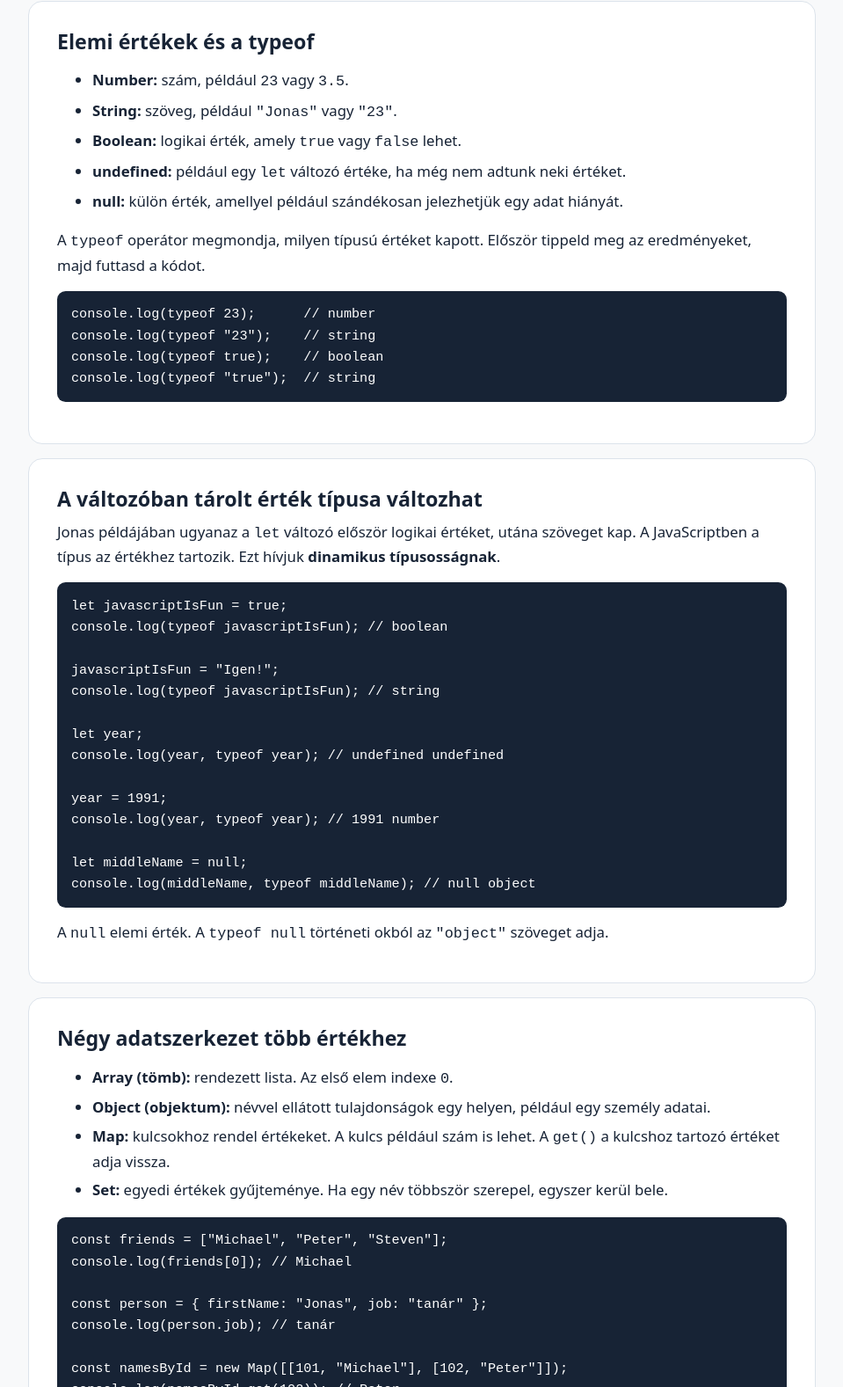
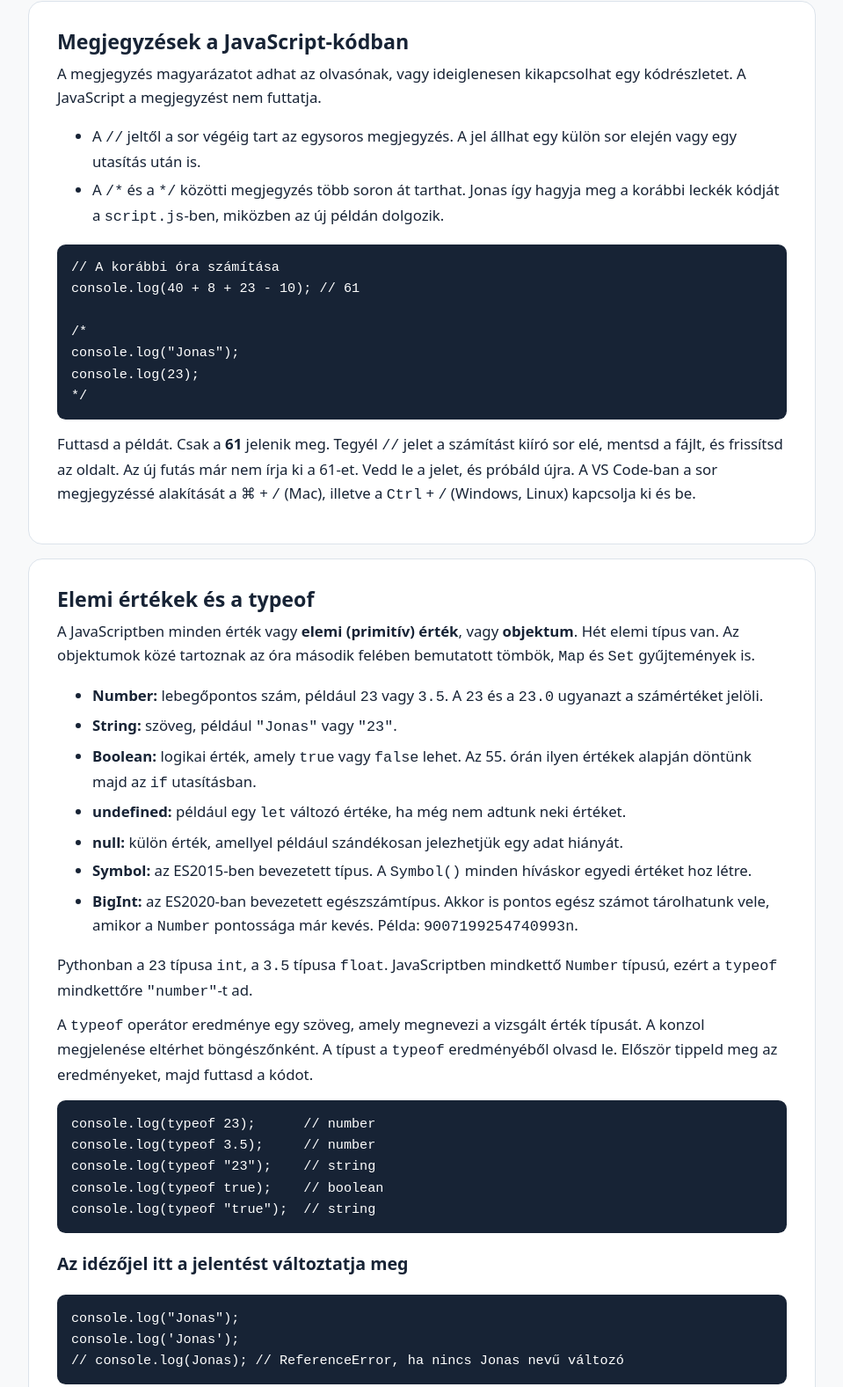
Before and after one commit to MrT27/tananyag, a plain HTML site: page info/11/javascript/45_ora/index.html in a window 1280 px wide. Shown: the part 281-1858 px from the top of the page at 88% size, without its empty margins (160-1119 px from the left). Drawn offline with Linux system fonts and the light colour scheme.

Commit message:
js update

```diff
--- a/info/11/javascript/45_ora/index.html
+++ b/info/11/javascript/45_ora/index.html
@@ -31,24 +31,53 @@
     </header>
 
     <section>
+      <h2>Megjegyzések a JavaScript-kódban</h2>
+      <p>A megjegyzés magyarázatot adhat az olvasónak, vagy ideiglenesen kikapcsolhat egy kódrészletet. A JavaScript a megjegyzést nem futtatja.</p>
+      <ul>
+        <li>A <code>//</code> jeltől a sor végéig tart az egysoros megjegyzés. A jel állhat egy külön sor elején vagy egy utasítás után is.</li>
+        <li>A <code>/*</code> és a <code>*/</code> közötti megjegyzés több soron át tarthat. Jonas így hagyja meg a korábbi leckék kódját a <code>script.js</code>-ben, miközben az új példán dolgozik.</li>
+      </ul>
+      <pre><code>// A korábbi óra számítása
+console.log(40 + 8 + 23 - 10); // 61
+
+/*
+console.log("Jonas");
+console.log(23);
+*/</code></pre>
+      <p>Futtasd a példát. Csak a <strong>61</strong> jelenik meg. Tegyél <code>//</code> jelet a számítást kiíró sor elé, mentsd a fájlt, és frissítsd az oldalt. Az új futás már nem írja ki a 61-et. Vedd le a jelet, és próbáld újra. A VS Code-ban a sor megjegyzéssé alakítását a <kbd>⌘</kbd> + <kbd>/</kbd> (Mac), illetve a <kbd>Ctrl</kbd> + <kbd>/</kbd> (Windows, Linux) kapcsolja ki és be.</p>
+    </section>
+
+    <section>
       <h2>Elemi értékek és a typeof</h2>
+      <p>A JavaScriptben minden érték vagy <strong>elemi (primitív) érték</strong>, vagy <strong>objektum</strong>. Hét elemi típus van. Az objektumok közé tartoznak az óra második felében bemutatott tömbök, <code>Map</code> és <code>Set</code> gyűjtemények is.</p>
       <ul>
-        <li><strong>Number:</strong> szám, például <code>23</code> vagy <code>3.5</code>.</li>
+        <li><strong>Number:</strong> lebegőpontos szám, például <code>23</code> vagy <code>3.5</code>. A <code>23</code> és a <code>23.0</code> ugyanazt a számértéket jelöli.</li>
         <li><strong>String:</strong> szöveg, például <code>"Jonas"</code> vagy <code>"23"</code>.</li>
-        <li><strong>Boolean:</strong> logikai érték, amely <code>true</code> vagy <code>false</code> lehet.</li>
+        <li><strong>Boolean:</strong> logikai érték, amely <code>true</code> vagy <code>false</code> lehet. Az 55. órán ilyen értékek alapján döntünk majd az <code>if</code> utasításban.</li>
         <li><strong>undefined:</strong> például egy <code>let</code> változó értéke, ha még nem adtunk neki értéket.</li>
         <li><strong>null:</strong> külön érték, amellyel például szándékosan jelezhetjük egy adat hiányát.</li>
+        <li><strong>Symbol:</strong> az ES2015-ben bevezetett típus. A <code>Symbol()</code> minden híváskor egyedi értéket hoz létre.</li>
+        <li><strong>BigInt:</strong> az ES2020-ban bevezetett egészszámtípus. Akkor is pontos egész számot tárolhatunk vele, amikor a <code>Number</code> pontossága már kevés. Példa: <code>9007199254740993n</code>.</li>
       </ul>
-      <p>A <code>typeof</code> operátor megmondja, milyen típusú értéket kapott. Először tippeld meg az eredményeket, majd futtasd a kódot.</p>
+      <p>Pythonban a <code>23</code> típusa <code>int</code>, a <code>3.5</code> típusa <code>float</code>. JavaScriptben mindkettő <code>Number</code> típusú, ezért a <code>typeof</code> mindkettőre <code>"number"</code>-t ad.</p>
+      <p>A <code>typeof</code> operátor eredménye egy szöveg, amely megnevezi a vizsgált érték típusát. A konzol megjelenése eltérhet böngészőnként. A típust a <code>typeof</code> eredményéből olvasd le. Először tippeld meg az eredményeket, majd futtasd a kódot.</p>
       <pre><code>console.log(typeof 23);      // number
+console.log(typeof 3.5);     // number
 console.log(typeof "23");    // string
 console.log(typeof true);    // boolean
 console.log(typeof "true");  // string</code></pre>
+      <h3>Az idézőjel itt a jelentést változtatja meg</h3>
+      <pre><code>console.log("Jonas");
+console.log('Jonas');
+// console.log(Jonas); // ReferenceError, ha nincs Jonas nevű változó</code></pre>
+      <p>A szöveg két végén azonos idézőjelet használj. Az idézőjelek nélküli <code>Jonas</code> névként értelmeződik. Ha ilyen változót nem hoztál létre, a harmadik sor bekapcsolása hivatkozási hibát (<code>ReferenceError</code>) eredményez.</p>
     </section>
 
     <section>
       <h2>A változóban tárolt érték típusa változhat</h2>
-      <p>Jonas példájában ugyanaz a <code>let</code> változó először logikai értéket, utána szöveget kap. A JavaScriptben a típus az értékhez tartozik. Ezt hívjuk <strong>dinamikus típusosságnak</strong>.</p>
+      <p>Változó létrehozásakor <strong>nem kell megadnod az adattípust</strong>. A <code>let year = 1991;</code> sorban a JavaScript az <code>1991</code> értékből tudja, hogy számot tárolunk. A típus az értékhez tartozik. A <code>let</code> változóba később más típusú értéket is tehetsz. Ezt hívjuk <strong>dinamikus típusosságnak</strong>.</p>
+      <p>Jonas példájában a <code>javascriptIsFun</code> változó először a <code>true</code> logikai értéket kapja, később az <code>"Igen!"</code> szöveget. A <code>typeof</code> mindig az éppen tárolt érték típusát mutatja. Hibát okozhat, ha a kód szöveget kap ott, ahol számmal szeretnénk számolni.</p>
+      <p>A példában az utasítások fentről lefelé futnak le. A <code>let javascriptIsFun</code> deklaráció után használjuk a nevet. Ha a kiírást a deklaráció elé teszed, <code>ReferenceError</code> keletkezik. Az új értéket a változó nevével és az <code>=</code> jellel adjuk meg, második <code>let</code> nélkül.</p>
       <pre><code>let javascriptIsFun = true;
 console.log(typeof javascriptIsFun); // boolean
 
@@ -63,6 +92,7 @@ console.log(year, typeof year); // 1991 number
 
 let middleName = null;
 console.log(middleName, typeof middleName); // null object</code></pre>
+      <p>A <code>let year;</code> után az érték maga <code>undefined</code>, a <code>typeof year</code> eredménye pedig az <code>"undefined"</code> szöveg. Az <code>1991</code> értékadás után az eredmény <code>"number"</code>.</p>
       <p>A <code>null</code> elemi érték. A <code>typeof null</code> történeti okból az <code>"object"</code> szöveget adja.</p>
     </section>
 
@@ -104,7 +134,7 @@ console.log(uniqueNames.size); // 2</code></pre>
     <aside>
       <h2>Kapcsolódó videó</h2>
       <p><strong>11. Data Types</strong> · <a href="https://www.udemy.com/course/the-complete-javascript-course/">Jonas Schmedtmann Udemy-kurzusa</a></p>
-      <p>Jonas két további elemi típust is megemlít. A <code>BigInt</code> nagy egész számok pontos tárolására is használható. A <code>Symbol</code> egyedi értéket ad. A fenti adatszerkezeteket a 45. óra tanmeneti követelményeihez vettük hozzá.</p>
+      <p>A videó az elemi típusokat, a kommentelést és a <code>typeof</code> használatát mutatja be. A tömb, az objektum, a <code>Map</code> és a <code>Set</code> példái a tanmenethez tartozó kiegészítések.</p>
     </aside>
     <nav aria-label="Tananyag navigáció">
       <a href="../index.html">Vissza a JavaScript tananyaghoz</a>
```
